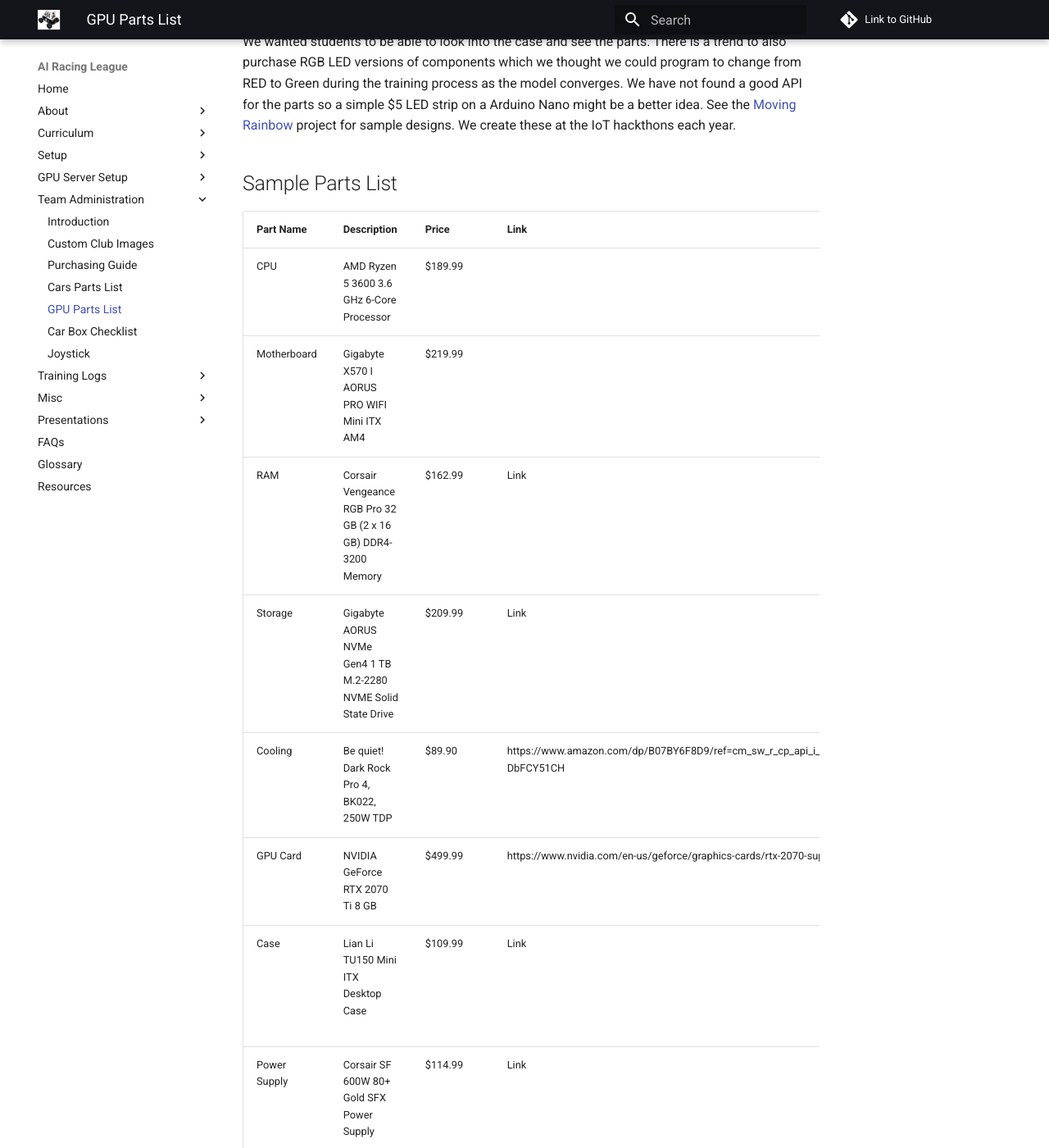
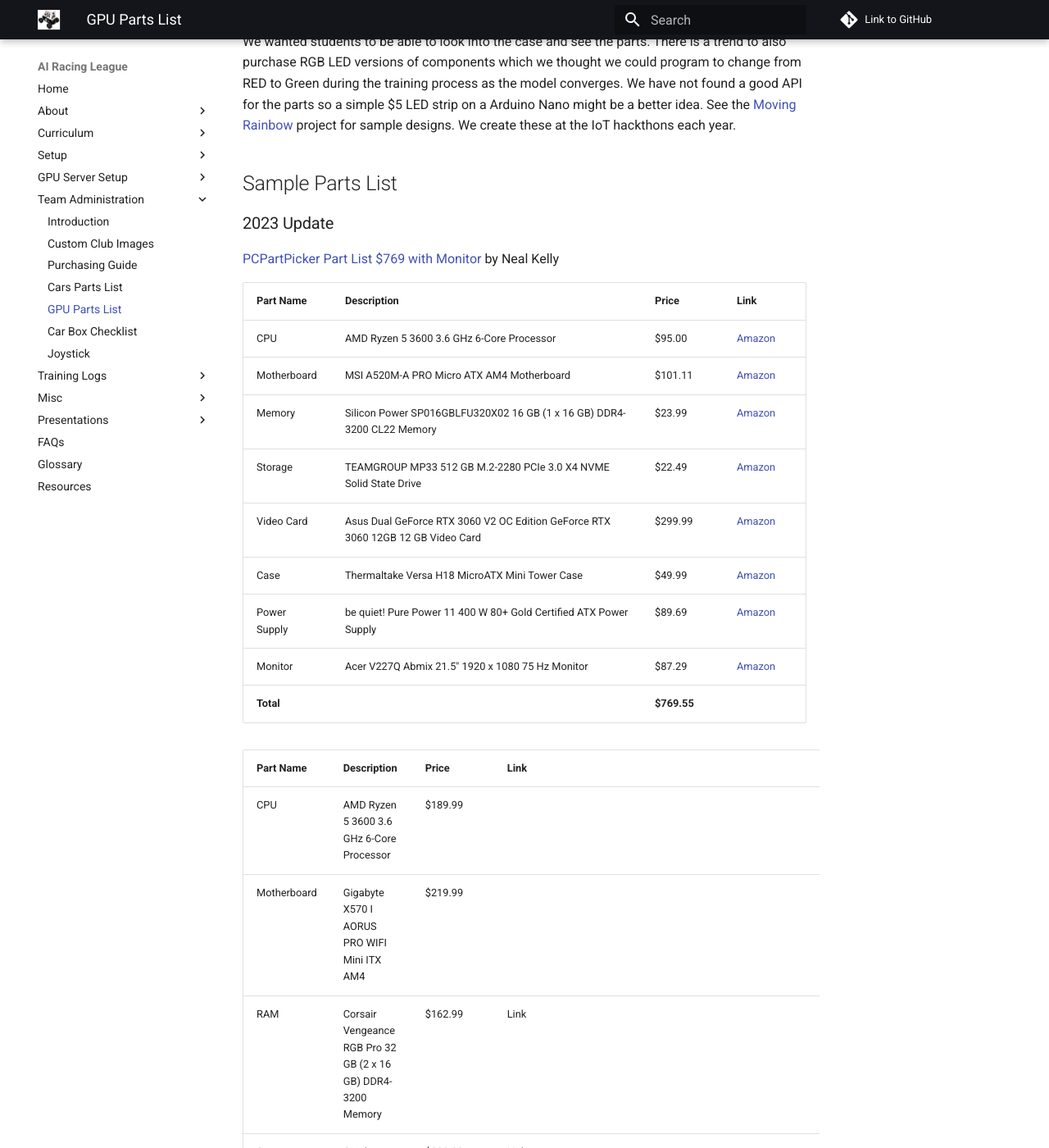
Before and after one commit to CoderDojoTC/ai-racing-league, an MkDocs documentation site: the page built from docs/admin/gpu-parts.md, in a window 1280 px wide and 1400 px high, scrolled down 1646 px. Shown: the whole window at 82% size. Built offline with MkDocs 1.6.1 and Material for MkDocs 9.7.7, drawn with Linux system fonts in a browser that asks for light colours; comment, search, counter and statistics services are not loaded.

Commit message:
updated content

```diff
--- a/docs/admin/gpu-parts.md
+++ b/docs/admin/gpu-parts.md
@@ -42,6 +42,23 @@
 
 ## Sample Parts List
 
+### 2023 Update
+
+[PCPartPicker Part List $769 with Monitor](https://pcpartpicker.com/list/mrFYPX) by Neal Kelly
+
+| Part Name | Description | Price | Link |
+| --------- | ----------- | ----- | ---- |
+| CPU | AMD Ryzen 5 3600 3.6 GHz 6-Core Processor | $95.00 | [Amazon](https://www.amazon.com/) |
+| Motherboard | MSI A520M-A PRO Micro ATX AM4 Motherboard | $101.11 | [Amazon](https://www.amazon.com/) |
+| Memory | Silicon Power SP016GBLFU320X02 16 GB (1 x 16 GB) DDR4-3200 CL22 Memory | $23.99 | [Amazon](https://www.amazon.com/) |
+| Storage | TEAMGROUP MP33 512 GB M.2-2280 PCIe 3.0 X4 NVME Solid State Drive | $22.49 | [Amazon](https://www.amazon.com/) |
+| Video Card | Asus Dual GeForce RTX 3060 V2 OC Edition GeForce RTX 3060 12GB 12 GB Video Card | $299.99 | [Amazon](https://www.amazon.com/) |
+| Case | Thermaltake Versa H18 MicroATX Mini Tower Case | $49.99 | [Amazon](https://www.amazon.com/) |
+| Power Supply | be quiet! Pure Power 11 400 W 80+ Gold Certified ATX Power Supply | $89.69 | [Amazon](https://www.amazon.com/) |
+| Monitor | Acer V227Q Abmix 21.5" 1920 x 1080 75 Hz Monitor | $87.29 | [Amazon](https://www.amazon.com/) |
+| **Total** | | **$769.55** | |
+
+
 |Part Name|Description|Price|Link|Note|
 |---------|-----------|-----|----|----|
 | CPU | AMD Ryzen 5 3600 3.6 GHz 6-Core Processor | $189.99 | | |
```
Also changed, not shown: docs/setup/gpu-options.md (added, +14 -0 lines), site/demo/index.html, site/index.html, site/search/search_index.json, site/sitemap.xml, 1 other file.
